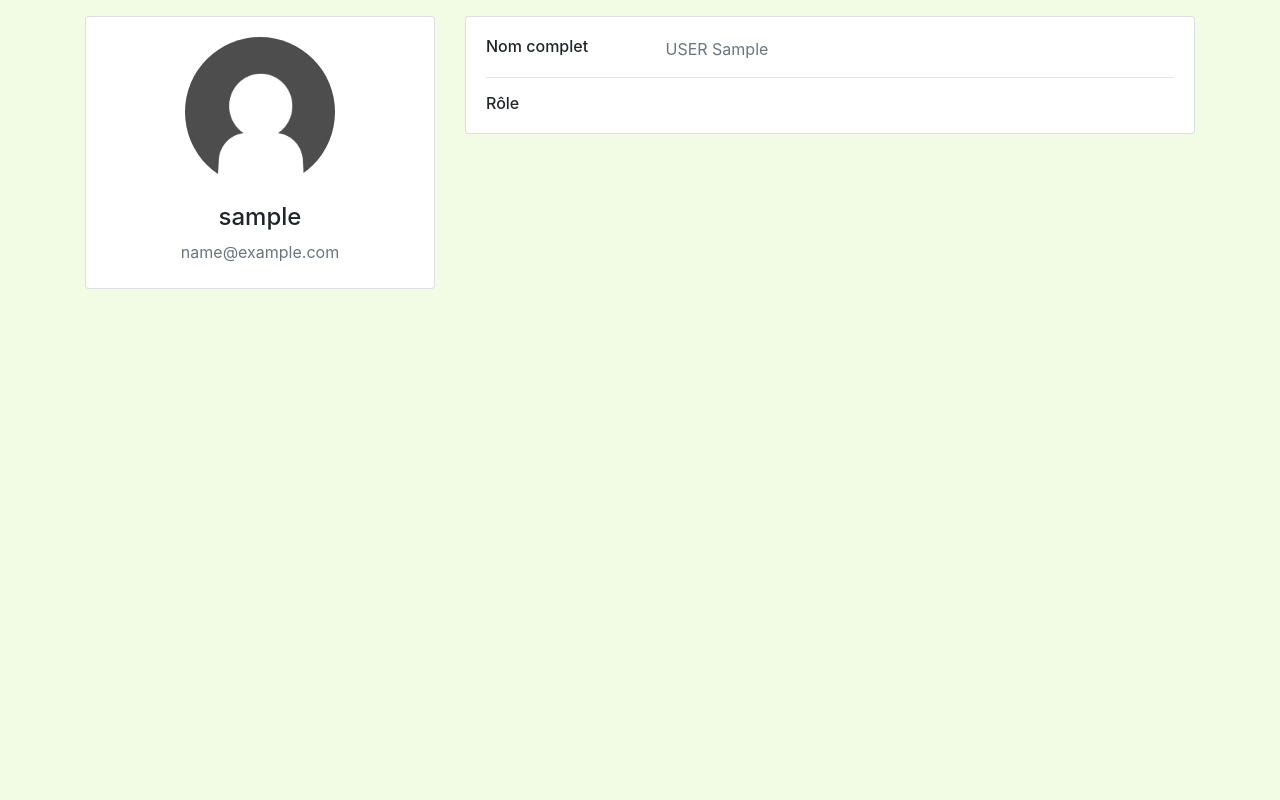
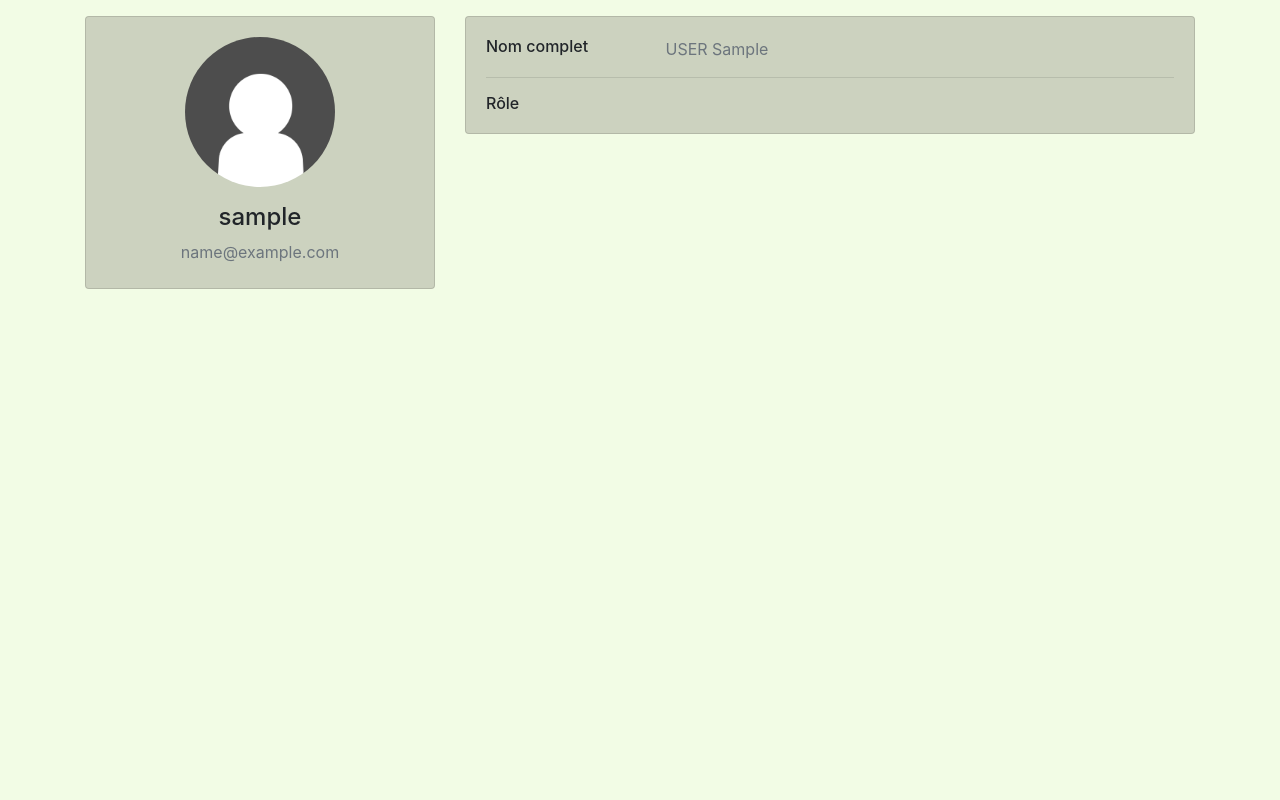
Before and after one commit to Kevin-Bal/Make_our_planet_green_again, a Django app: page /profile/ in a window 1280 px wide. Shown: the part 56-856 px from the top of the page. Run offline with Django 3.2, Linux system fonts and the light colour scheme; the visitor is signed in with stand-in values (Sample User, id 1); some libraries are stand-ins or nearby versions.

Commit message:
correction indentation + couleur des cards

```diff
--- a/mopga/plateforme/static/my_css.css
+++ b/mopga/plateforme/static/my_css.css
@@ -6,7 +6,6 @@
     width: 100%;
     position: absolute;
 }
-
 
 
 
--- a/mopga/plateforme/templates/plateforme/index.html
+++ b/mopga/plateforme/templates/plateforme/index.html
@@ -13,7 +13,6 @@
     <link rel="stylesheet" href="https://pro.fontawesome.com/releases/v5.10.0/css/all.css" integrity="sha384-AYmEC3Yw5cVb3ZcuHtOA93w35dYTsvhLPVnYs9eStHfGJvOvKxVfELGroGkvsg+p" crossorigin="anonymous"/>
 
     <link rel="stylesheet" type="text/css" href="{% static 'my_css.css' %}">
-    <link rel="stylesheet" type="text/css" href="{% static 'entete.css' %}">
 
     <title>Make Our Planet Green Again</title>
   </head>
--- a/mopga/users/templates/users/profile.html
+++ b/mopga/users/templates/users/profile.html
@@ -2,7 +2,7 @@
 {% block content %}
     <div class="row gutters-sm">
         <div class="col-md-4 mb-3">
-            <div class="card">
+            <div class="card" style="background-color: #CCD2BF;">
                 <div class="card-body">
                     <div class="d-flex flex-column align-items-center text-center">
                         <img src="{{ user.profile.avatar.url }}" alt="Admin" class="rounded-circle" width="150">
@@ -15,7 +15,7 @@
             </div>
         </div>
         <div class="col-md-8">
-        <div class="card mb-3">
+            <div class="card mb-3" style="background-color: #CCD2BF;">
                 <div class="card-body">
                     <div class="row">
                         <div class="col-sm-3">
@@ -32,7 +32,7 @@
                             <h6 class="mb-0">Rôle</h6>
                         </div>
                         <div class="col-sm-9 text-secondary">
-
+                        </div>
                     </div>
                 </div>
             </div>
```
Lines whose indentation alone changed are shown as unchanged.
